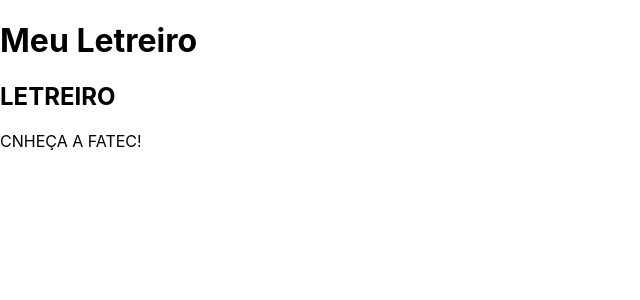
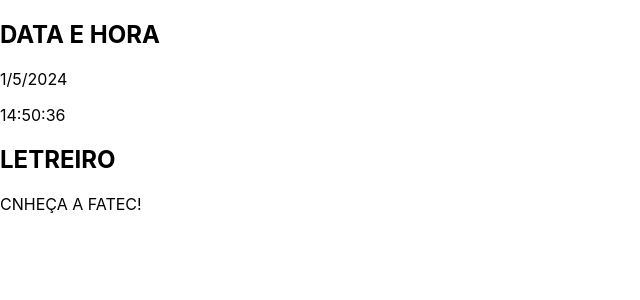
Before and after one commit to MariaJuliaMouraR/React, a React (Create React App) app: page / in a window 1280 px wide. Shown: the top 300 px of the page, without its empty margins (0-640 px from the left). Built offline with nearby package versions, Linux system fonts and the light colour scheme.

Commit message:
Update Relogio.js

```diff
--- a/src/Relogio.js
+++ b/src/Relogio.js
@@ -1,9 +1,40 @@
-function Letreiro() {
-    return (
+import React, { useState, useEffect } from 'react';
+
+function Relogio() {
+  const [hora, setHora] = useState('');
+  const [dia, setDia] = useState('');
+  const [mes, setMes] = useState('');
+  const [ano, setAno] = useState('');
+
+  useEffect(() => {
+    const atualizarHoraData = () => {
+      let relogio = new Date();
+      relogio.setTime(relogio.getTime() - 3 * 60 * 60 * 1000); // Ajuste de fuso horário, se necessário
+      let horaAtual = relogio.toISOString().substring(11, 19);
+      let diaAtual = relogio.getDate();
+      let mesAtual = relogio.getMonth() + 1; // Mês começa do zero, por isso adicionamos 1
+      let anoAtual = relogio.getFullYear();
+
+      setHora(horaAtual);
+      setDia(diaAtual);
+      setMes(mesAtual);
+      setAno(anoAtual);
+    };
+
+    const intervalID = setInterval(atualizarHoraData, 1000);
+
+    return () => clearInterval(intervalID);
+  }, []);
+
+  return (
     <>
-      <h1>Meu Letreiro</h1>
+    <div>
+      <h2>DATA E HORA</h2>
+      <p>{`${dia}/${mes}/${ano}`}</p>
+      <p>{hora}</p>
+    </div>
     </>
-    );
-  }
+  );
+}
 
-  export default Letreiro;
+export default Relogio;
```
